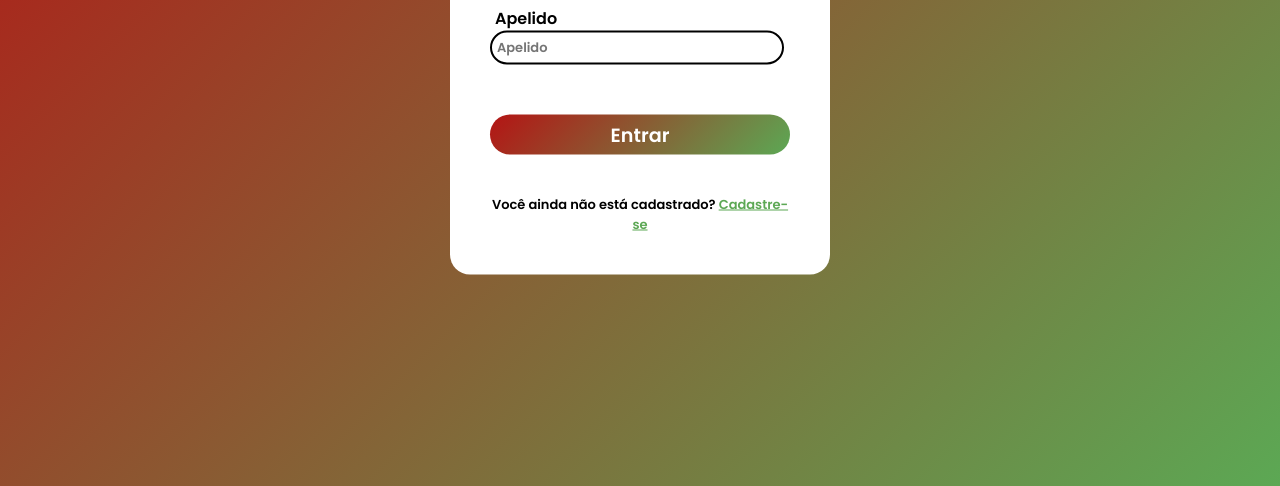
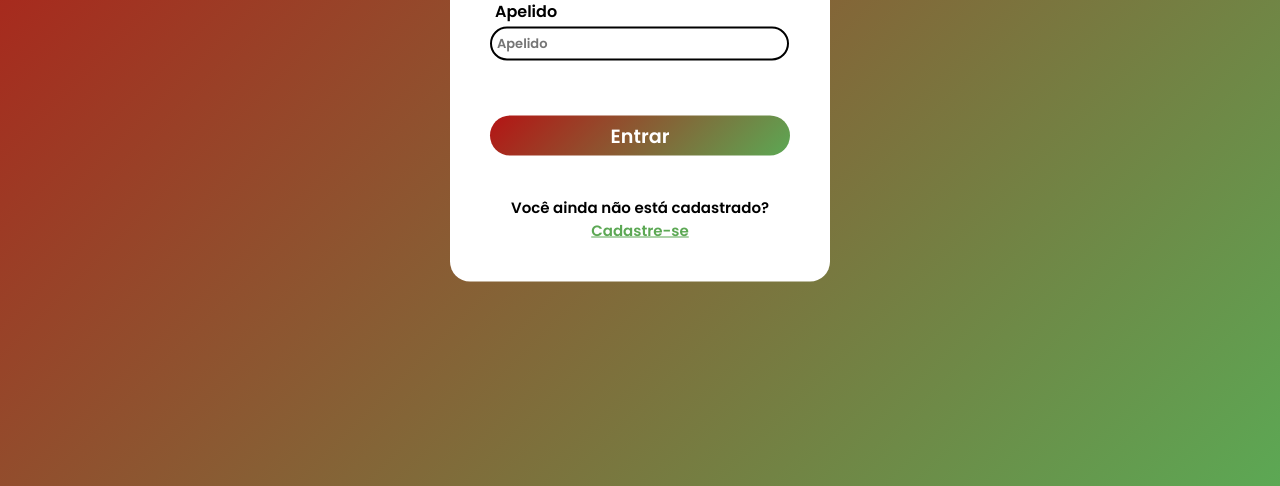
Before and after one commit to jose-vine/historia_interativa, a plain HTML site: page index.html in a window 1280 px wide. Shown: the part 314-800 px from the top of the page. Drawn offline with Linux system fonts and the light colour scheme.

Commit message:
Aprimoramento da tela de Login

```diff
--- a/css/estiloLogin.css
+++ b/css/estiloLogin.css
@@ -31,7 +31,7 @@ body {
 #pCadastro {
     margin-top: 40px;
     text-align: center;
-    font-size: 13px;
+    font-size: 15px;
 }
 
 #pCadastro a {
@@ -47,19 +47,20 @@ body {
 #mensagemErro {
     color: red;
     font-size: 13px;
-    margin-left: 5px;
+    margin: 5px 0px 0px 5px;
 }
 
 label {
     margin-left: 5px;
 }
 
-input {
-    min-width: 280px;
+#inputApelido {
+    min-width: 285px;
     border-radius: 20px;
     border: 2px solid;
     padding: 5px;
     font-size: 13px;
+    margin-top: 3px;
 }
 
 #botaoEntrar {
```
